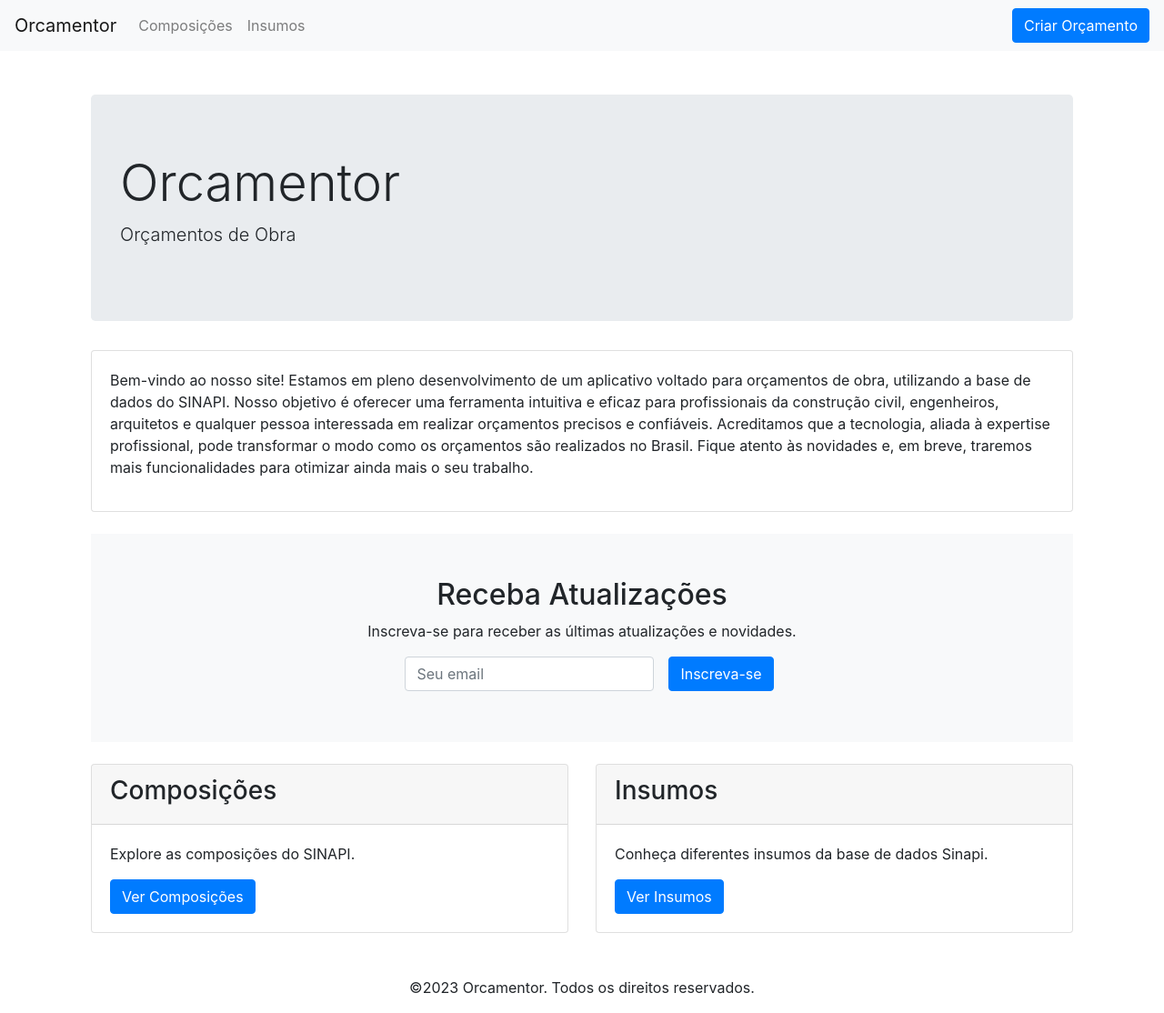
After one commit to vinnicf/budget, a Django app: page / in a window 1280 px wide. The commit adds this page. Shown: the whole page at 91% size. Run offline with Django 4.2, Linux system fonts and the light colour scheme; some libraries are stand-ins or nearby versions.

Commit message:
Detail homepage. Change url slugs. Add titles for grupos and classes

```diff
--- a/compositions/models.py
+++ b/compositions/models.py
@@ -46,6 +46,7 @@ class Insumo(models.Model):
         default=MATERIAL,
     )
     detaileddescription = models.TextField(null=True, blank=True)
+
 
     def __str__(self):
         return self.name
--- a/compositions/urls.py
+++ b/compositions/urls.py
@@ -5,10 +5,12 @@ from . import views
 app_name = 'compositions'
 
 urlpatterns = [
-    path('composition/<str:codigo>/', views.composition_detail, name='composition_detail'),
+    path('composicao/<str:codigo>/', views.composition_detail, name='composition_detail'),
     path('insumo/<str:codigo>/', views.insumo_detail, name='insumo_detail'),
+    path('insumos/', views.insumo_list_view, name='insumo_list'),
     path('sinapi/', views.classes_list, name='classes_list'),
     path('classe/<str:code>/', views.classe_detail, name='classe_detail'),
     path('grupo/<int:grupo_id>/', views.grupo_detail, name='grupo_detail'),
     path('list/', views.composition_list, name='composition_list'),
+    path('', views.home_view, name='home'),
 ]
--- a/compositions/views.py
+++ b/compositions/views.py
@@ -1,10 +1,18 @@
 from django.shortcuts import render, get_object_or_404, redirect
 from .models import Composition, CostHistory, Insumo, State, CompositionInsumo, Classe, Grupo
 from rest_framework import viewsets, status
+from django.core.paginator import Paginator
 from .serializers import CompositionSerializer, CompositionDetailSerializer
 from django.db.models import Q, Count, F, ExpressionWrapper, fields, Prefetch
 from rest_framework.views import APIView
 from rest_framework.response import Response
+from django.views.generic import ListView
+
+
+
+def home_view(request):
+    return render(request, 'home.html')
+
 
 def composition_detail(request, codigo):
     composition = get_object_or_404(Composition, codigo=codigo)
@@ -63,7 +71,6 @@ def composition_detail(request, codigo):
 
 
 
-
 def composition_list(request):
     compositions = Composition.objects.all()
 
@@ -74,6 +81,36 @@ def composition_list(request):
 
     return render(request, 'compositions/composition_list.html', {'compositions': compositions})
 
+
+
+
+def insumo_list_view(request):
+    query = request.GET.get('q', '')
+    if query:
+        try:
+            # If the query can be cast to an int, also search by codigo
+            codigo_search = int(query)
+            queryset = Insumo.objects.filter(Q(name__icontains=query) | Q(codigo=codigo_search))
+        except ValueError:
+            # If the query is not an int, just search by name
+            queryset = Insumo.objects.filter(name__icontains=query)
+    else:
+        queryset = Insumo.objects.all().order_by('codigo')
+
+    paginator = Paginator(queryset, 100)
+    page_number = request.GET.get('page')
+    insumos = paginator.get_page(page_number)
+
+    start_page = insumos.number
+    end_page = min(insumos.number + 4, insumos.paginator.num_pages)
+
+    context = {
+        'insumos': insumos,
+        'start_page': start_page,
+        'end_page': end_page,
+    }
+
+    return render(request, 'insumo_list.html', context)
 
 
 
@@ -126,7 +163,7 @@ def classe_detail(request, code):
     # Try to get the classe using the uppercase version of the code
     classe = get_object_or_404(Classe, code=code.upper())
 
-    grupos = classe.grupos.all()
+    grupos = classe.grupos.all().annotate(composition_count=Count('compositions'))
 
     context = {
         'classe': classe,
@@ -202,7 +239,7 @@ class CompositionDetailView(APIView):
                 serializer = CompositionDetailSerializer(composition)
                 return Response(serializer.data)
         else:
-                return Response({"error": "Composition not found"}, status=404)
+                return Response({"error": "Composição não encontrada"}, status=404)
 
 
 
--- a/templates/base.html
+++ b/templates/base.html
@@ -15,21 +15,29 @@
 
 <body>
     <nav class="navbar navbar-expand-lg navbar-light bg-light">
-        <a class="navbar-brand" href="#">Orcamentor</a>
+        <a class="navbar-brand" href="{% url 'compositions:home' %}">Orcamentor</a>
         <button class="navbar-toggler" type="button" data-toggle="collapse" data-target="#navbarNav"
             aria-controls="navbarNav" aria-expanded="false" aria-label="Toggle navigation">
             <span class="navbar-toggler-icon"></span>
         </button>
         <div class="collapse navbar-collapse" id="navbarNav">
             <ul class="navbar-nav">
-                <!-- Add your navigation items here. Example: -->
-                <li class="nav-item active">
-                    <a class="nav-link" href="#">Home</a>
+
+                <li class="nav-item">
+                    <a class="nav-link" href="{% url 'compositions:classes_list' %}">Composições</a>
                 </li>
-                <!-- ... -->
+                <li class="nav-item">
+                    <a class="nav-link" href="{% url 'compositions:insumo_list' %}">Insumos</a>
+                </li>
+            </ul>
+            <ul class="navbar-nav ml-auto">
+                <li class="nav-item">
+                    <a href="#" class="btn btn-primary">Criar Orçamento</a>
+                </li>
             </ul>
         </div>
     </nav>
+
 
     <div class="container mt-4">
         {% block content %}
--- a/templates/compositions/classes_list.html
+++ b/templates/compositions/classes_list.html
@@ -4,7 +4,7 @@
 <div class="container mt-5">
     <!-- Header Section -->
     <div class="jumbotron">
-        <h1 class="display-4">Classes SINAPI</h1>
+        <h1 class="display-4">Classes de Composições SINAPI</h1>
         <p class="lead">Explore as Classes e Categorias do SINAPI</p>
     </div>
 
--- a/templates/compositions/grupo_detail.html
+++ b/templates/compositions/grupo_detail.html
@@ -1,5 +1,5 @@
 {% extends 'base.html' %}
-
+{% block title %}Sinapi - {{ grupo.name }}: {{ grupo.descricao }}{% endblock %}
 {% block content %}
 {% include "breadcrumb.html" %}
 <h2>{{grupo.descricao }} <span class="text-muted">({{ grupo.name }})</span></h2>
--- a/templates/compositions/insumo_detail.html
+++ b/templates/compositions/insumo_detail.html
@@ -1,6 +1,6 @@
 {% extends 'base.html' %}
-{% block title %} {{ insumo.name }} ({{ insumo.codigo }})
-{% endblock %}
+{% block title %}  {{ insumo.name }} ({{ insumo.codigo }}){% endblock %}
+
 {% block content %}
 <div class="container mt-5">
     <h1 class="display-4">{{ insumo.name }}</h1>
--- /dev/null
+++ b/templates/home.html
@@ -0,0 +1,71 @@
+{% extends "base.html" %}
+{% block title %}Orcamentor - Orçamentos de Obra Planilha SINAPI{% endblock %}
+{% block content %}
+
+<div class="container mt-5">
+
+    <!-- Header Section -->
+    <div class="jumbotron">
+        <h1 class="display-4">Orcamentor</h1>
+        <p class="lead">Orçamentos de Obra</p>
+    </div>
+
+    <!-- Introduction Section -->
+    <div class="card mt-4">
+        <div class="card-body">
+            <p>
+                Bem-vindo ao nosso site! Estamos em pleno desenvolvimento de um aplicativo voltado para orçamentos de obra, utilizando a base de dados do SINAPI. Nosso objetivo é oferecer uma ferramenta intuitiva e eficaz para profissionais da construção civil, engenheiros, arquitetos e qualquer pessoa interessada em realizar orçamentos precisos e confiáveis. Acreditamos que a tecnologia, aliada à expertise profissional, pode transformar o modo como os orçamentos são realizados no Brasil. Fique atento às novidades e, em breve, traremos mais funcionalidades para otimizar ainda mais o seu trabalho.
+            </p>
+        </div>
+    </div>
+
+    <!-- Email CTA Section -->
+    <section class="bg-light py-5 mt-4">
+        <div class="text-center">
+            <h2>Receba Atualizações</h2>
+            <p>Inscreva-se para receber as últimas atualizações e novidades.</p>
+            <form class="form-inline d-flex justify-content-center">
+                <div class="form-group mx-sm-3 mb-2">
+                    <label for="email" class="sr-only">Email</label>
+                    <input type="email" class="form-control" id="email" placeholder="Seu email">
+                </div>
+                <button type="submit" class="btn btn-primary mb-2">Inscreva-se</button>
+            </form>
+        </div>
+    </section>
+
+    <!-- Featured Sections -->
+    <div class="row mt-4">
+        <div class="col-md-6">
+            <div class="card">
+                <div class="card-header">
+                    <h3>Composições</h3>
+                </div>
+                <div class="card-body">
+                    <p>Explore as composições do SINAPI.</p>
+                    <a href="#" class="btn btn-primary">Ver Composições</a>
+                </div>
+            </div>
+        </div>
+        <div class="col-md-6">
+            <div class="card">
+                <div class="card-header">
+                    <h3>Insumos</h3>
+                </div>
+                <div class="card-body">
+                    <p>Conheça diferentes insumos da base de dados Sinapi.</p>
+                    <a href="{% url 'compositions:insumo_list' %}" class="btn btn-primary">Ver Insumos</a>
+                </div>
+            </div>
+
+
+
+</div>
+</div>
+
+<!-- Footer -->
+<footer class="text-center mt-5">
+    <p>&copy;2023 Orcamentor. Todos os direitos reservados.</p>
+</footer>
+</div>
+{% endblock %}
```
Also changed, not shown: templates/insumo_list.html (added, +69 -0 lines).
